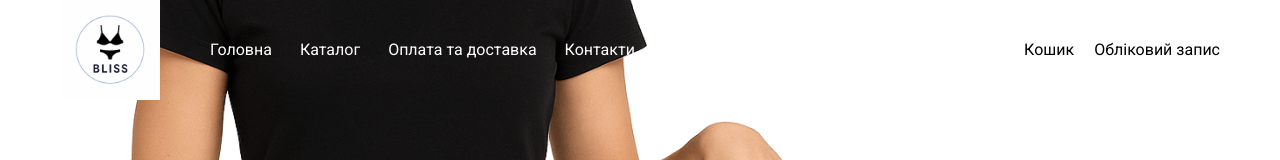
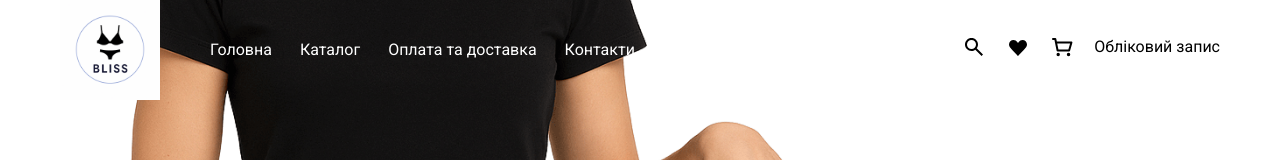
Before and after one commit to TarasTikan/bliss, a plain HTML site: page index.html in a window 1280 px wide. Shown: the top 160 px of the page. Drawn offline with nearby package versions, Linux system fonts and the light colour scheme.

Commit message:
add icons

```diff
--- a/index.html
+++ b/index.html
@@ -32,7 +32,27 @@
           </ul>
         </nav>
         <ul class="auth-list">
-          <li><a href="/" class="auth-link">Кошик</a></li>
+             <li>
+            <a href="/" class="auth-link">
+              <svg class="base-icon" width="24" height="24">
+                <use href="./img/icons.svg#icon-search"></use>
+                </svg>
+              </a>
+          </li>
+             <li>
+            <a href="/" class="auth-link">
+              <svg class="base-icon" width="24" height="24">
+                <use href="./img/icons.svg#icon-heart"></use>
+                </svg>
+              </a>
+          </li>
+          <li>
+            <a href="/" class="auth-link">
+              <svg class="base-icon" width="24" height="24">
+                <use href="./img/icons.svg#icon-base"></use>
+                </svg>
+              </a>
+          </li>
           <li><a href="/" class="auth-link">Обліковий запис</a></li>
         </ul>
       </div>
@@ -40,7 +60,6 @@
     <main>
       <section class="hero">
         <div class="container">
-
           <div class="hero-content">
             <h1 class="main-title">Розпродаж</h1>
             <p class="main-subtitle">
--- a/style.css
+++ b/style.css
@@ -24,6 +24,7 @@ img {
 
 body {
   font-family: "Roboto", sans-serif;
+  background-color: #ffffff;
 }
 
 /* --------HEADER-------------- */
```
Also changed, not shown: img/figure-removebg-preview.png (deleted), img/figure2.png (deleted), img/icons.svg (added), 2 other files.
